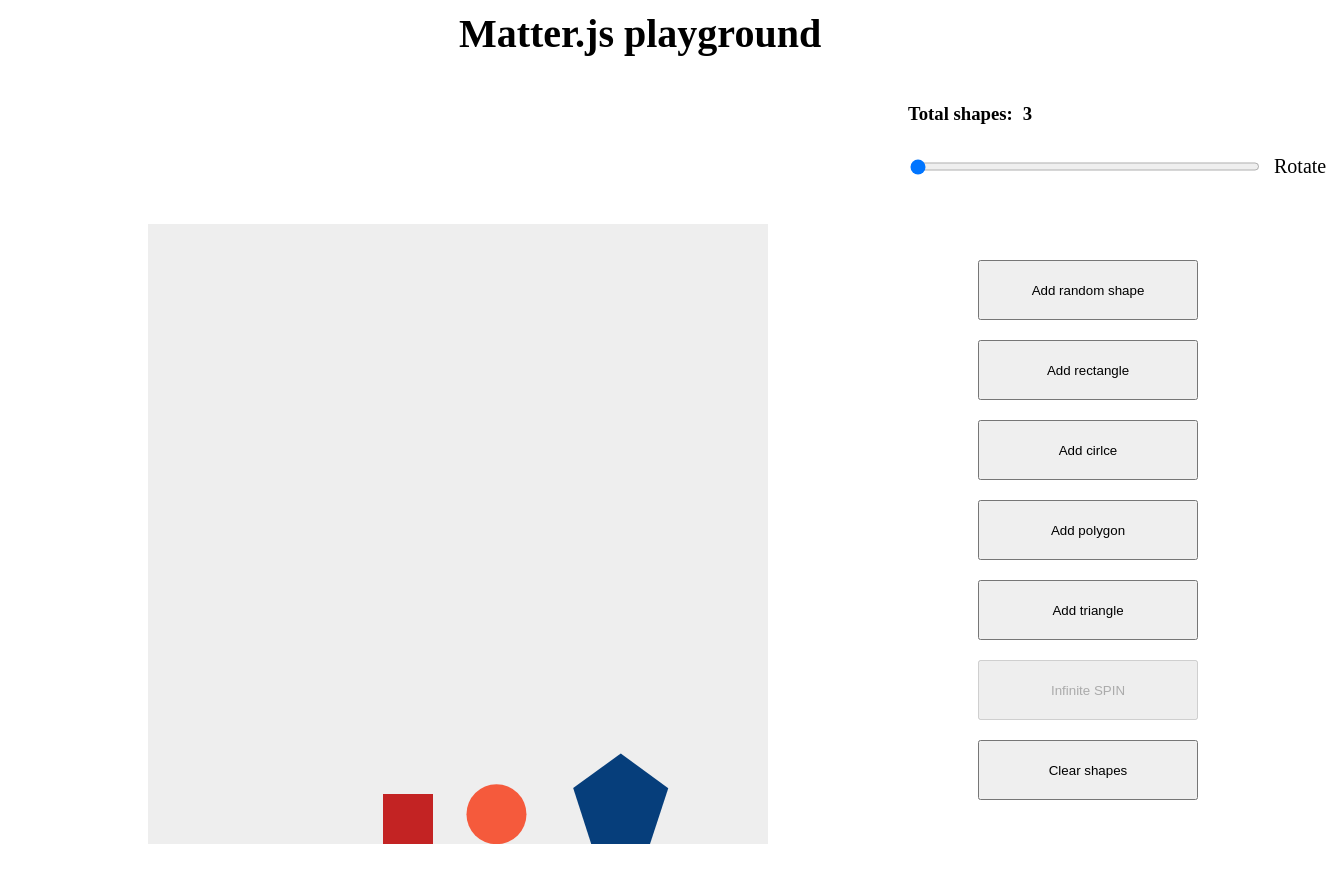
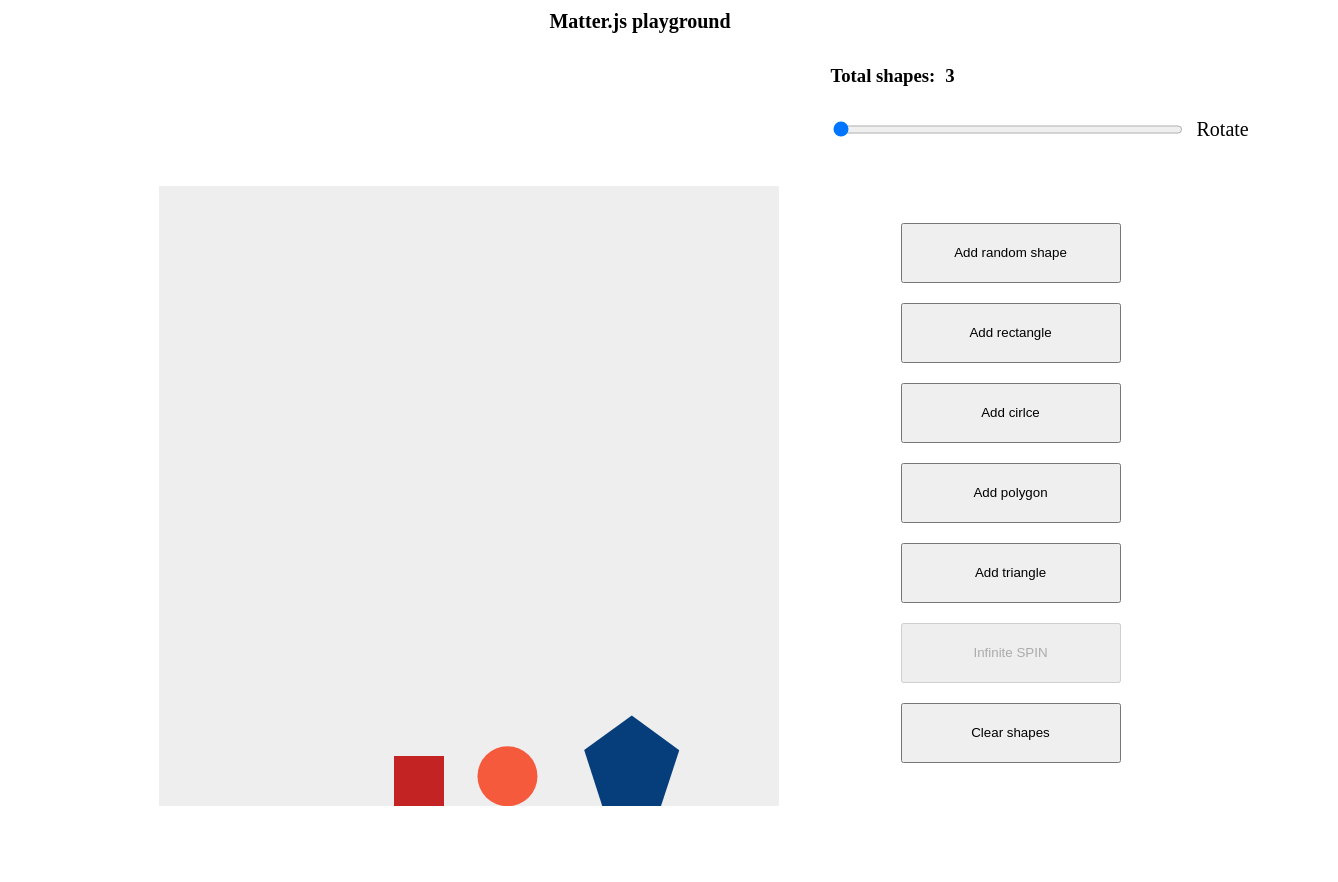
Before and after one commit to skirianov/matterjs-playground, a website: page index.html in a window 1280 px wide. Shown: the whole page, 1338 px wide, since content can reach past the window. After the commit the page ends 858 px from the top, so only its background shows below. Drawn offline with Linux system fonts and the light colour scheme.

Commit message:
scale down UI

```diff
--- a/app.js
+++ b/app.js
@@ -11,8 +11,8 @@
   element: document.getElementById('container'),
   engine: engine,
   options: {
-    height: 900,
-    width: 900,
+    height: 800,
+    width: 800,
     wireframes: false,
     background: '#eeeeee',
     hasBounds: true,
--- a/style.css
+++ b/style.css
@@ -1,7 +1,7 @@
 #heading {
   text-align: center;
   margin-top: 10px;
-  font-size: 40px;
+  font-size: 20px;
 }
 
 .playground {
```
